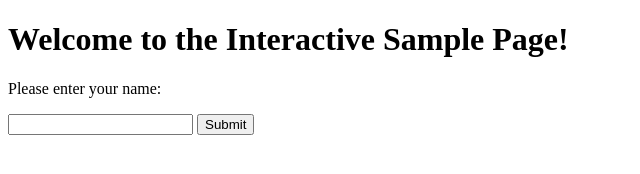
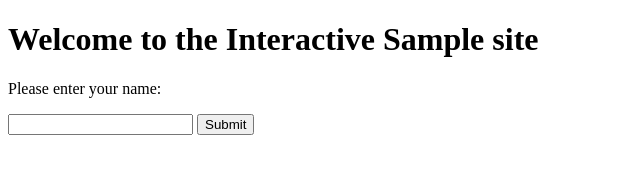
Before and after one commit to YOGESH2185/PROJECT2185, a plain HTML site: page index.html in a window 1280 px wide. Shown: the full height of the page, 0-640 px from the left. Drawn offline with Linux system fonts and the light colour scheme.

Commit message:
updated version

```diff
--- a/index.html
+++ b/index.html
@@ -6,7 +6,7 @@
     <title>Interactive Sample Page</title>
 </head>
 <body>
-    <h1>Welcome to the Interactive Sample Page!</h1>
+    <h1>Welcome to the Interactive Sample site</h1>
     <p>Please enter your name:</p>
     <input type="text" id="nameInput">
     <button onclick="showGreeting()">Submit</button>
```
